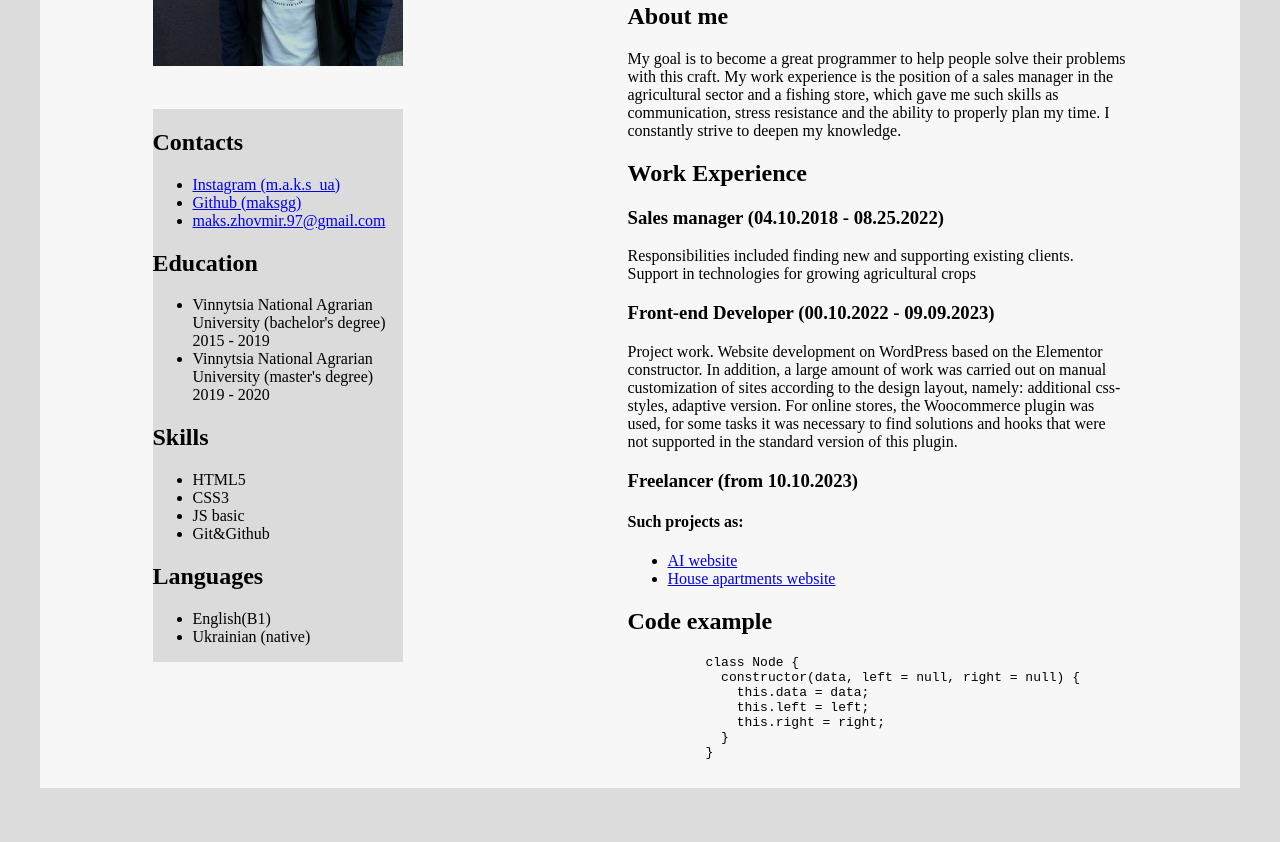
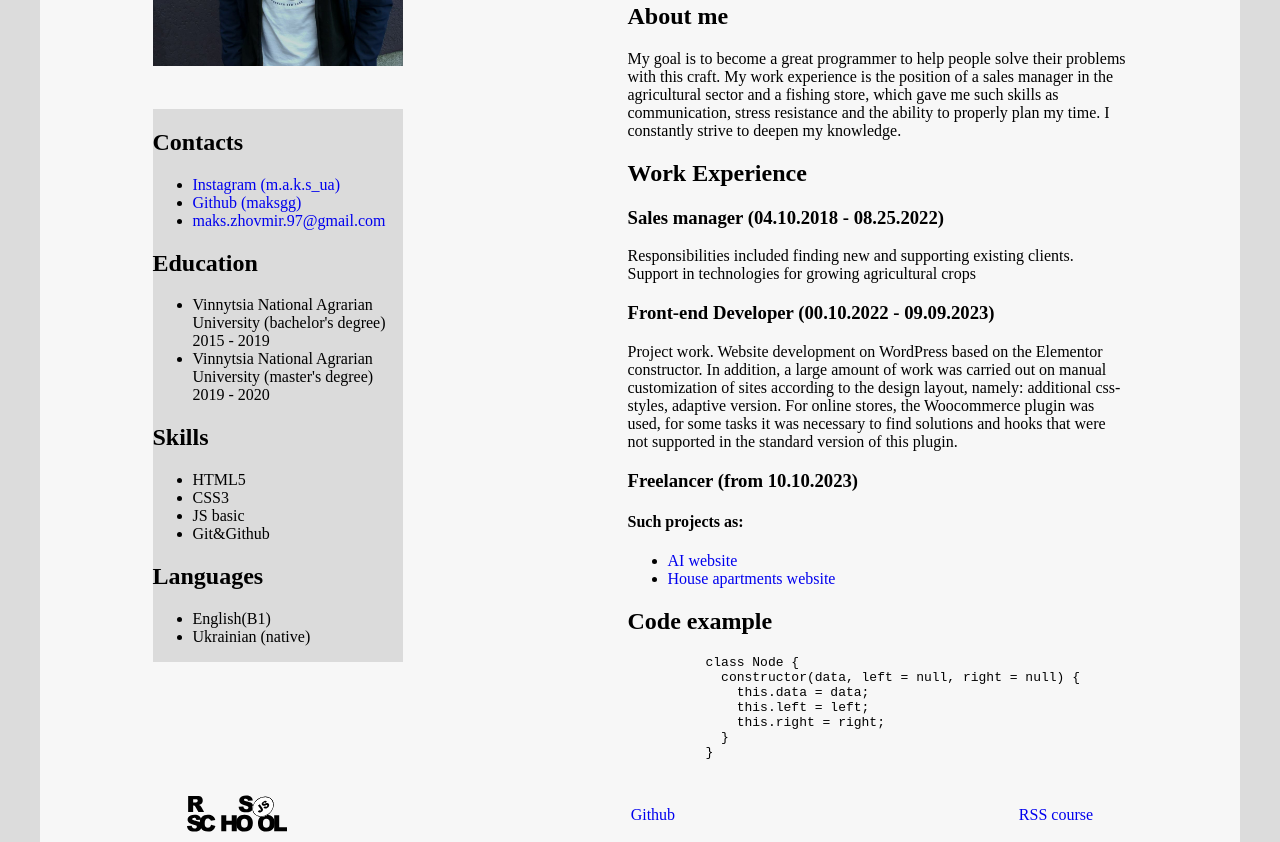
Before and after one commit to maksgg/rsschool-cv, a plain HTML site: page index.html in a window 1280 px wide. Shown: the part 317-1159 px from the top of the page. Before the commit the page ends 1105 px from the top, so only its background shows below. Drawn offline with Linux system fonts and the light colour scheme.

Commit message:
feat: add footer content

```diff
--- a/index.html
+++ b/index.html
@@ -11,7 +11,7 @@
     <div class="avatar">
       <img src="./photo_2024-07-06_13-24-25.jpg" alt="Photo" >
     </div>
-    <div class="logo">
+    <div>
       <h1>Maksym Zhovmir</h1>
       <h2>Front-end Developer</h2>
     </div>
@@ -101,6 +101,14 @@
       </section>
     </div>
   </main>
-  <footer></footer>
+  <footer>
+    <nav>
+      <ul>
+        <li><img src="./rs-school-logo.svg" alt="Logo" class="logo"></li>
+        <li><a href="https://github.com/maksgg">Github</a></li>
+        <li><a href="https://rs.school/courses/javascript">RSS course</a></li>
+      </ul>
+    </nav>
+  </footer>
 </body>
 </html>
--- a/style.css
+++ b/style.css
@@ -12,11 +12,17 @@ main {
   margin: 0 auto;
 }
 header {
+  width: 1200px;
   display: flex;
   align-items: center;
   justify-content: space-around;
   background-color: rgb(247, 247, 247);
   padding-top: 50px;
+}
+footer {
+  width: 1200px;
+  background-color: rgb(247, 247, 247);
+  margin: 0 auto;
 }
 .avatar {
   width: 250px;
@@ -39,3 +45,19 @@ h1 {
 .right-side {
   width: 500px;
 }
+nav > ul{
+  display: flex;
+  align-items: center;
+  justify-content: space-around;
+  list-style: none;
+  gap: 50px;
+  margin: 0 auto;
+  padding: 0;
+}
+.logo {
+  width: 100px;
+  height: 50px;
+}
+a {
+  text-decoration: none;
+}
```
Also changed, not shown: rs-school-logo.svg (added).
